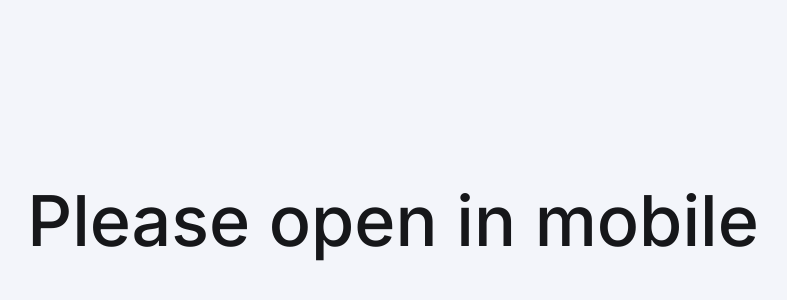
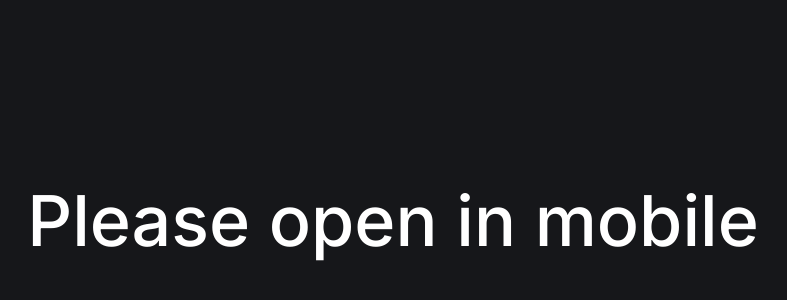
Before and after one commit to reactdevs23/blockchainapp, a React (Create React App) app: page /get-started in a window 1280 px wide. Shown: the part 180-480 px from the top of the page, without its empty margins (247-1034 px from the left). Built offline with nearby package versions, Linux system fonts and the light colour scheme.

Commit message:
get-started

```diff
--- a/src/ThemeContext/ThemeContext.js
+++ b/src/ThemeContext/ThemeContext.js
@@ -9,7 +9,7 @@ export const ThemeProvider = ({ children }) => {
 
   // convert to bool
 
-  const [isDarkTheme, setIsDarkTheme] = useState(false);
+  const [isDarkTheme, setIsDarkTheme] = useState(true);
 
   useEffect(() => {
     if (last_theme) {
```
